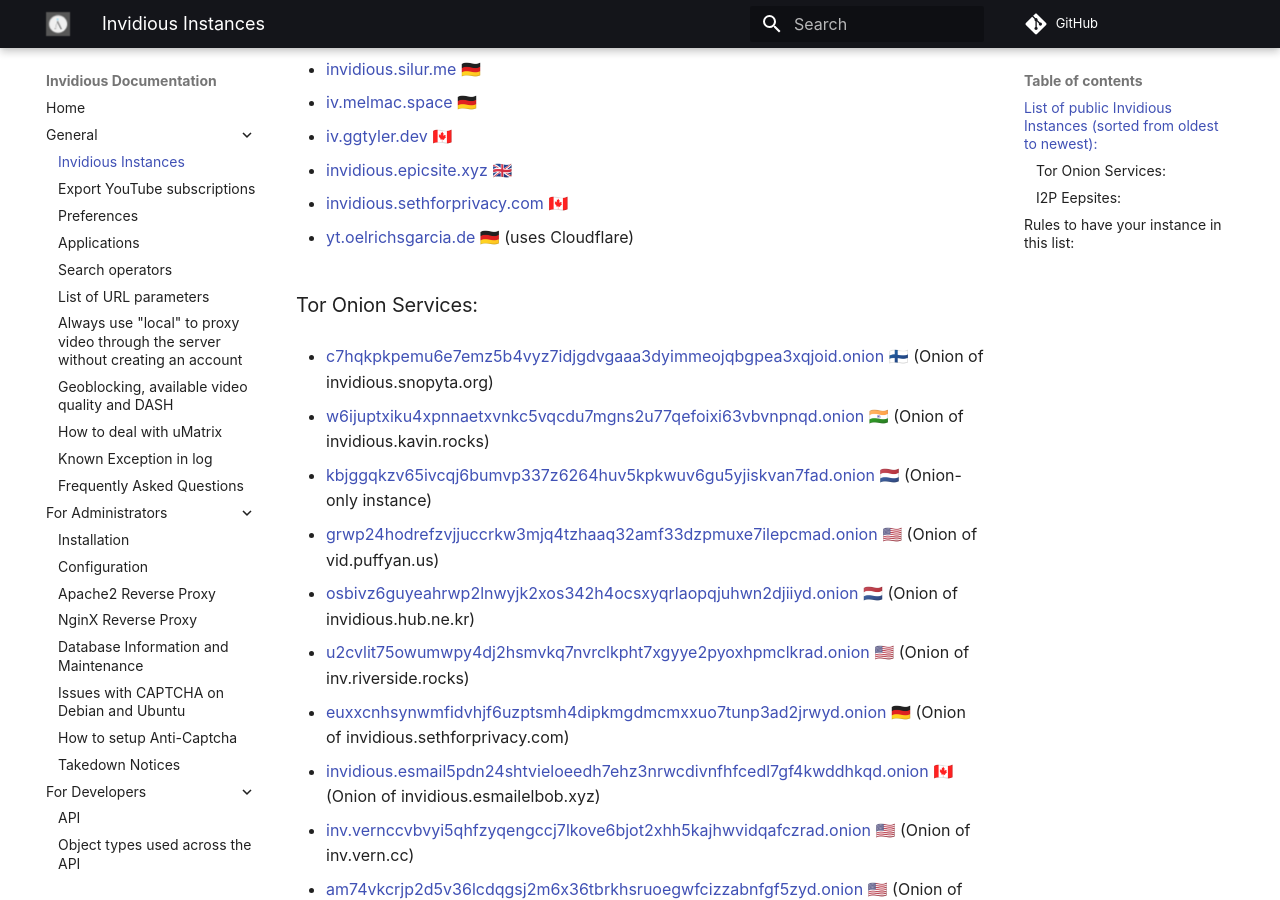
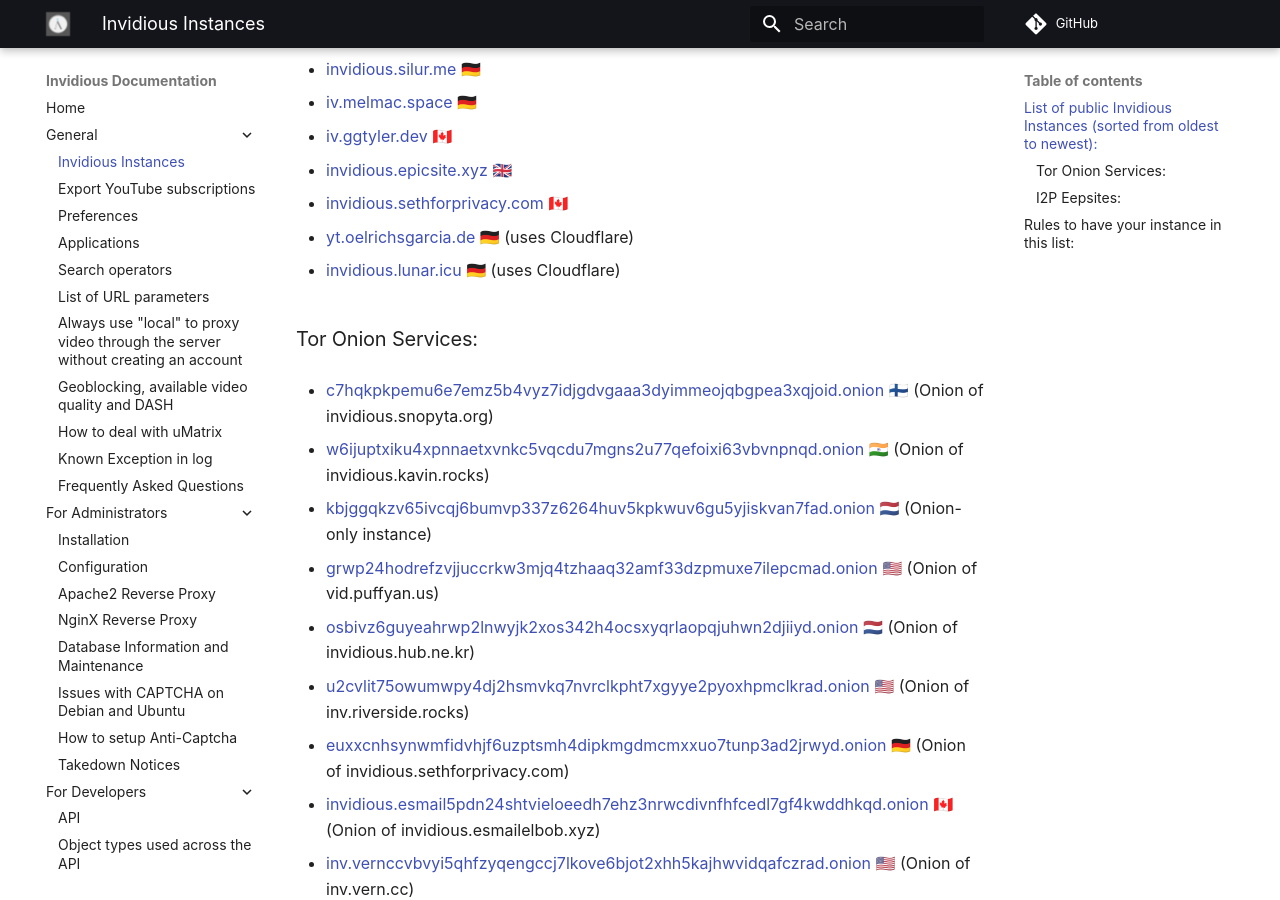
Before and after one commit to iv-org/documentation, an MkDocs documentation site: the page built from docs/instances.md, in a window 1280 px wide and 900 px high, scrolled down 1213 px. Built offline with MkDocs 1.6.1 and Material for MkDocs 9.7.7, drawn with Linux system fonts in a browser that asks for light colours; comment, search, counter and statistics services are not loaded.

Commit message:
add invidious.lunar.icu
closes #321

```diff
--- a/docs/instances.md
+++ b/docs/instances.md
@@ -64,6 +64,8 @@
 
 * [yt.oelrichsgarcia.de](https://yt.oelrichsgarcia.de) 🇩🇪 (uses Cloudflare)
 
+* [invidious.lunar.icu](https://invidious.lunar.icu) 🇩🇪 (uses Cloudflare)
+
 ### Tor Onion Services:
 * [c7hqkpkpemu6e7emz5b4vyz7idjgdvgaaa3dyimmeojqbgpea3xqjoid.onion](http://c7hqkpkpemu6e7emz5b4vyz7idjgdvgaaa3dyimmeojqbgpea3xqjoid.onion) 🇫🇮 (Onion of invidious.snopyta.org)
 
```
